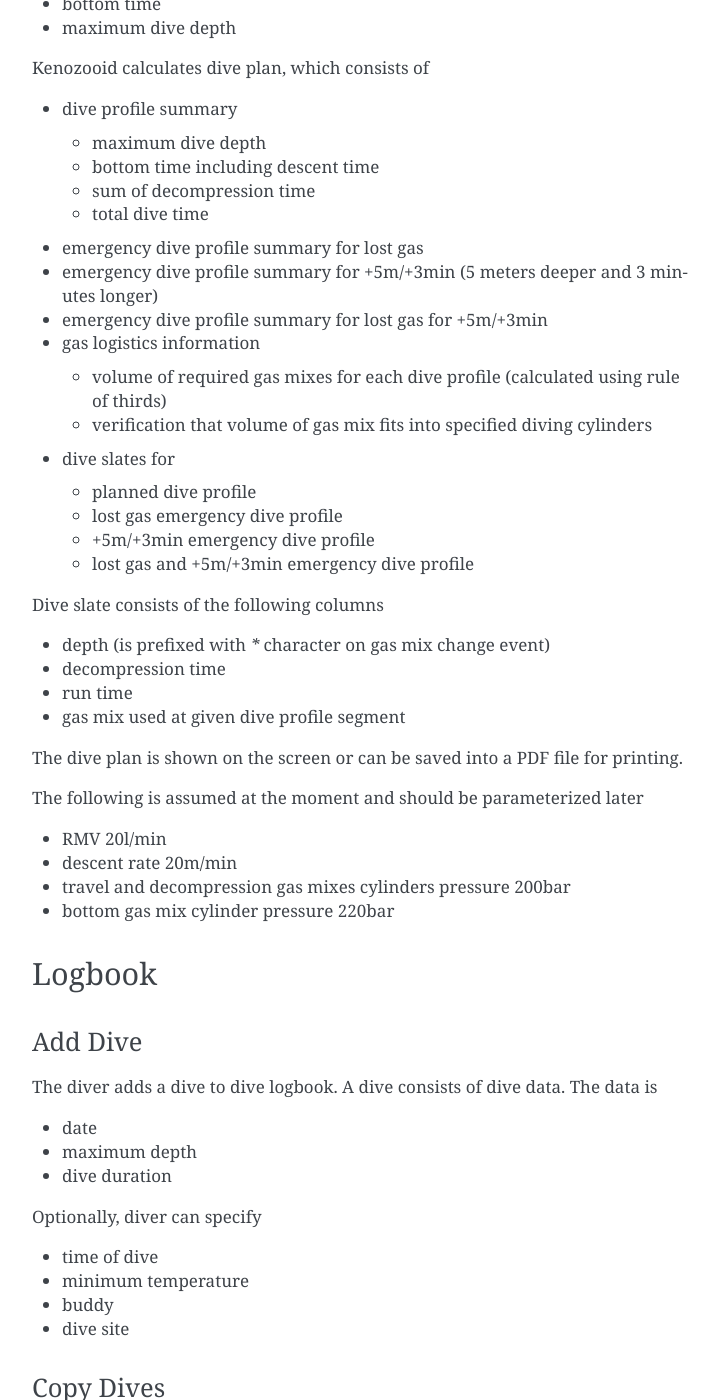
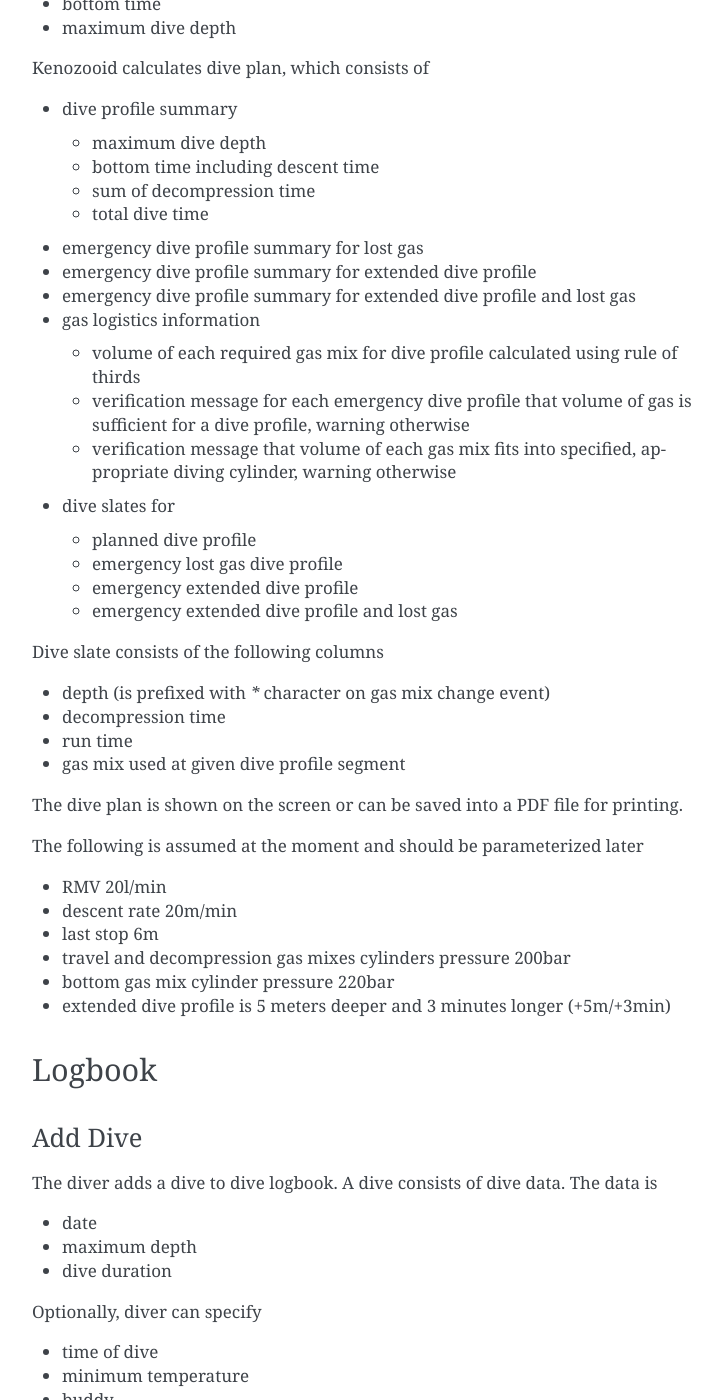
Before and after one commit to gitGNU/gnu_kenozooid, a Sphinx documentation site: the page built from doc/hacking/us.rst, in a window 1280 px wide and 1400 px high, scrolled down 2851 px. Shown: the whole window, without its empty margins (388-1110 px from the left). Built offline with Sphinx 7.4.7, drawn with Linux system fonts in a browser that asks for light colours.

Commit message:
- in decompression dive planning user story   - clarify verification of volume of a gas mix for emergency dive profile   - parameterize extended dive profile   - added future last stop parameter

```diff
--- a/doc/hacking/us.rst
+++ b/doc/hacking/us.rst
@@ -159,22 +159,24 @@
   - total dive time
 
 - emergency dive profile summary for lost gas
-- emergency dive profile summary for +5m/+3min (5 meters deeper and 3 minutes longer)
-- emergency dive profile summary for lost gas for +5m/+3min
+- emergency dive profile summary for extended dive profile
+- emergency dive profile summary for extended dive profile and lost gas
 
 - gas logistics information
 
-  - volume of required gas mixes for each dive profile (calculated using
-    rule of thirds)
-  - verification that volume of gas mix fits into specified diving
-    cylinders
+  - volume of each required gas mix for dive profile calculated using rule
+    of thirds
+  - verification message for each emergency dive profile that volume of gas
+    is sufficient for a dive profile, warning otherwise
+  - verification message that volume of each gas mix fits into specified,
+    appropriate diving cylinder, warning otherwise
 
 - dive slates for
 
   - planned dive profile
-  - lost gas emergency dive profile
-  - +5m/+3min emergency dive profile
-  - lost gas and +5m/+3min emergency dive profile
+  - emergency lost gas dive profile
+  - emergency extended dive profile
+  - emergency extended dive profile and lost gas
 
 Dive slate consists of the following columns
 
@@ -190,8 +192,10 @@
 
 - RMV 20l/min
 - descent rate 20m/min
+- last stop 6m
 - travel and decompression gas mixes cylinders pressure 200bar
 - bottom gas mix cylinder pressure 220bar
+- extended dive profile is 5 meters deeper and 3 minutes longer (+5m/+3min)
 
 .. _hk-us-logbook:
 
```
